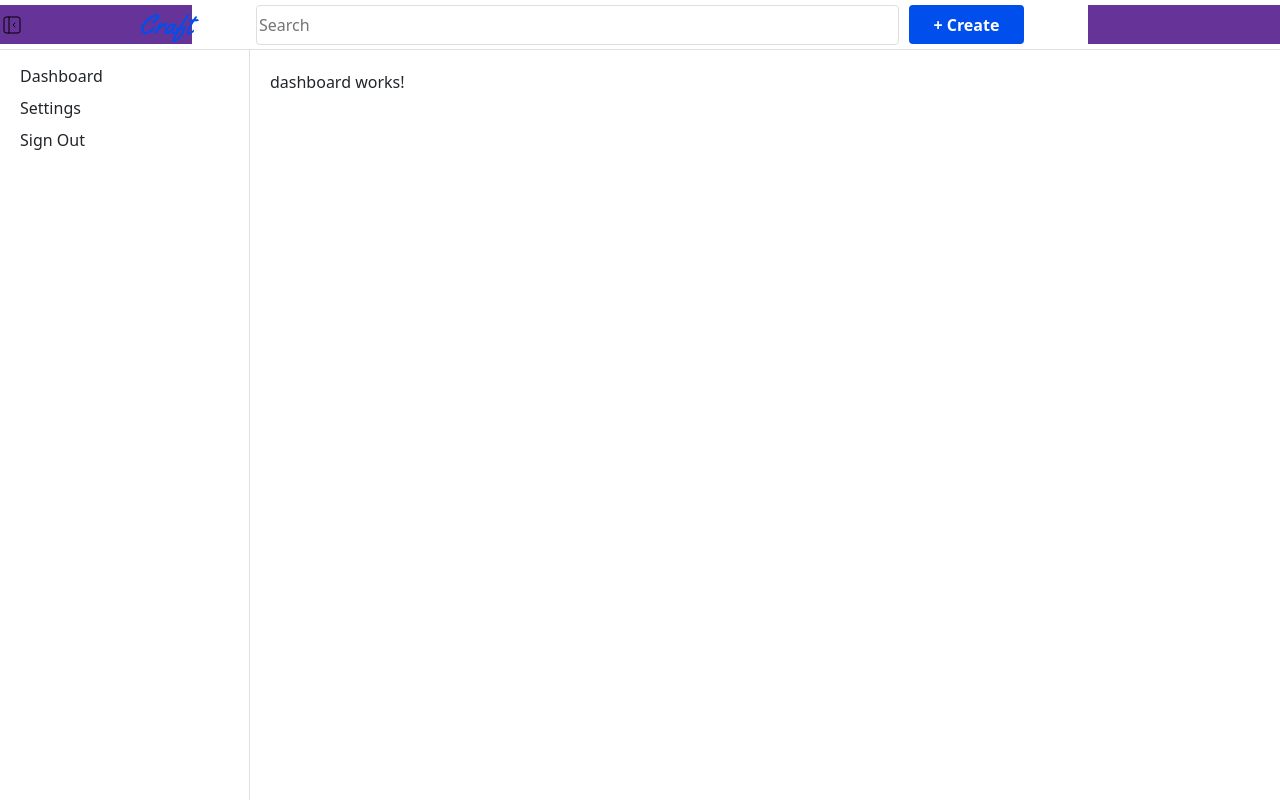
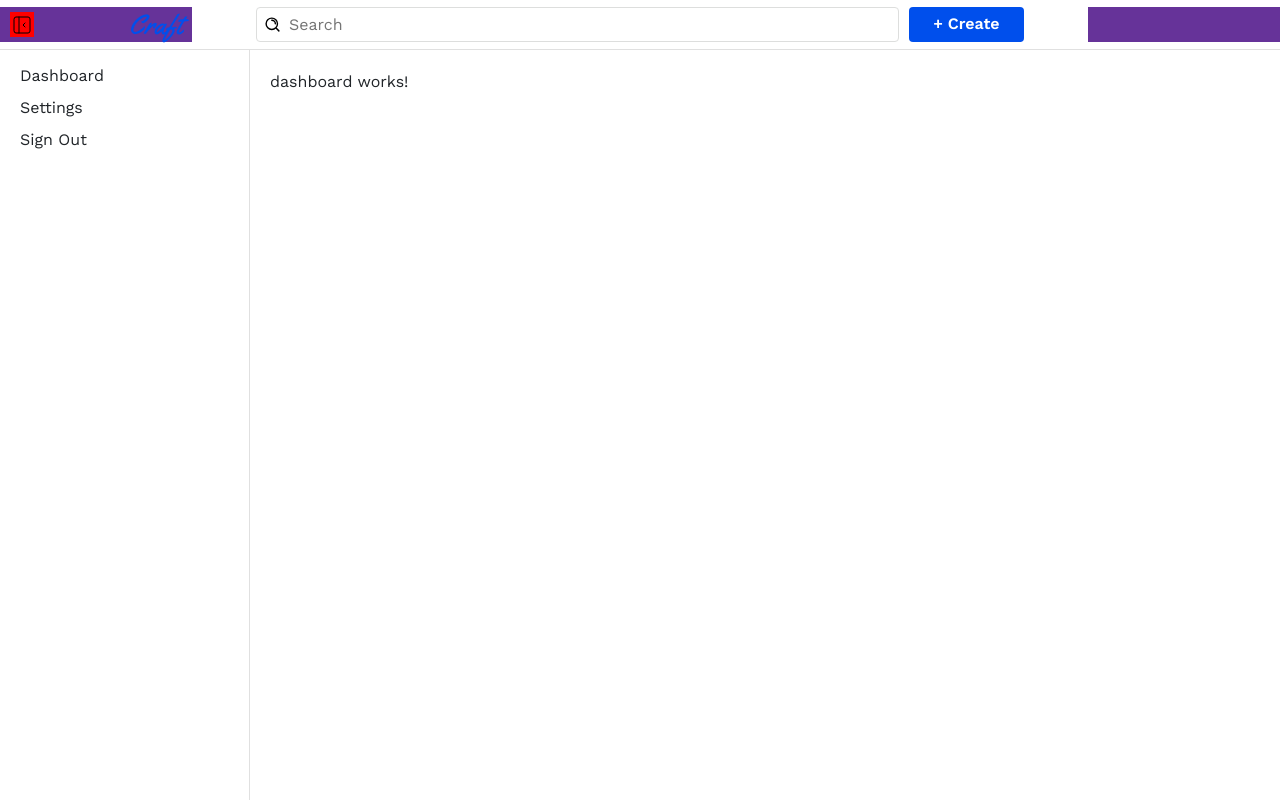
Before and after one commit to ramesh0505rk/Craft-Portal-Angular, an Angular app: page /home/dashboard in a window 1280 px wide. Built offline with nearby package versions, Linux system fonts and the light colour scheme; sample sign-in values are in the browser's storage; a web font is replaced by a local one.

Commit message:
Updated search container

```diff
--- a/src/app/home/home.component.scss
+++ b/src/app/home/home.component.scss
@@ -1,10 +1,11 @@
-.layout{
+.layout {
     height: 100vh;
     display: flex;
     flex-direction: column;
+    font-family: "Work Sans", sans-serif;
 }
 
-.main-content{
+.main-content {
     margin-left: 250px;
     margin-top: 50px;
     height: calc(100vh - 50px);
--- a/src/app/home/topbar/topbar.component.html
+++ b/src/app/home/topbar/topbar.component.html
@@ -1,12 +1,16 @@
 <div class="topbar d-flex justify-content-between align-items-center">
     <div class="topbar-left-actions d-flex justify-content-between align-items-center">
-        <img src="assets/sidebar-collapse.svg" />
+        <div class="collapse-container" (click)="onCollapseSidebar()">
+            <img *ngIf="!isCollapsed" src="assets/sidebar-collapse.svg" />
+            <img *ngIf="isCollapsed" src="assets/sidebar-expand.svg" />
+        </div>
         <div class="topbar-logo">
             Craft
         </div>
     </div>
     <div class="topbar-center-actions d-flex justify-content-between align-items-center">
         <div class="search-container">
+            <img src="assets/search.svg" class="search-icon" />
             <input type="text" placeholder="Search" />
         </div>
         <div class="create-container d-flex justify-content-center align-items-center">
--- a/src/app/home/topbar/topbar.component.scss
+++ b/src/app/home/topbar/topbar.component.scss
@@ -13,7 +13,7 @@ input {
     border: 1px solid var(--primary-border);
     box-shadow: 0px 0px 0px 3px transparent;
     border-radius: 4px;
-    height: 40px;
+    // height: 40px;
     width: 100%;
     transition: border 0.3s ease-in-out, box-shadow 0.3s ease-in-out;
 
@@ -32,24 +32,33 @@ input {
 .topbar-left-actions,
 .topbar-right-actions {
     width: 15%;
-    height: 80%;
+    height: 70%;
     background-color: rebeccapurple;
+    padding: 10px;
 }
-
-
 
 .topbar-center-actions {
     width: 60%;
-    height: 80%;
+    height: 70%;
     display: flex;
     justify-content: center;
     align-items: center;
     gap: 10px;
+    // background-color: rebeccapurple;
 }
 
 .search-container {
     flex: 1;
+    position: relative;
+    // background-color: yellow;
+    height: 100%;
+    input{
+        padding-left: 2rem;
+        height: 100%;
+    }
 }
+
+
 
 .create-container {
     width: 15%;
@@ -74,3 +83,16 @@ input {
     height: 30px;
     border-radius: 50px;
 }
+
+.collapse-container{
+    cursor: pointer;
+    background-color: red;
+}
+
+.search-icon{
+    position: absolute;
+    height: 50%;
+    top: 25%;
+    left: 0;
+    padding-left: 8px;
+}
--- a/src/app/home/topbar/topbar.component.ts
+++ b/src/app/home/topbar/topbar.component.ts
@@ -1,12 +1,17 @@
+import { CommonModule } from '@angular/common';
 import { Component } from '@angular/core';
 
 @Component({
   selector: 'app-topbar',
   standalone: true,
-  imports: [],
+  imports: [CommonModule],
   templateUrl: './topbar.component.html',
   styleUrl: './topbar.component.scss'
 })
 export class TopbarComponent {
+  isCollapsed = false;
 
+  onCollapseSidebar() {
+    this.isCollapsed = !this.isCollapsed;
+  }
 }
```
Also changed, not shown: src/assets/search.svg (added).
